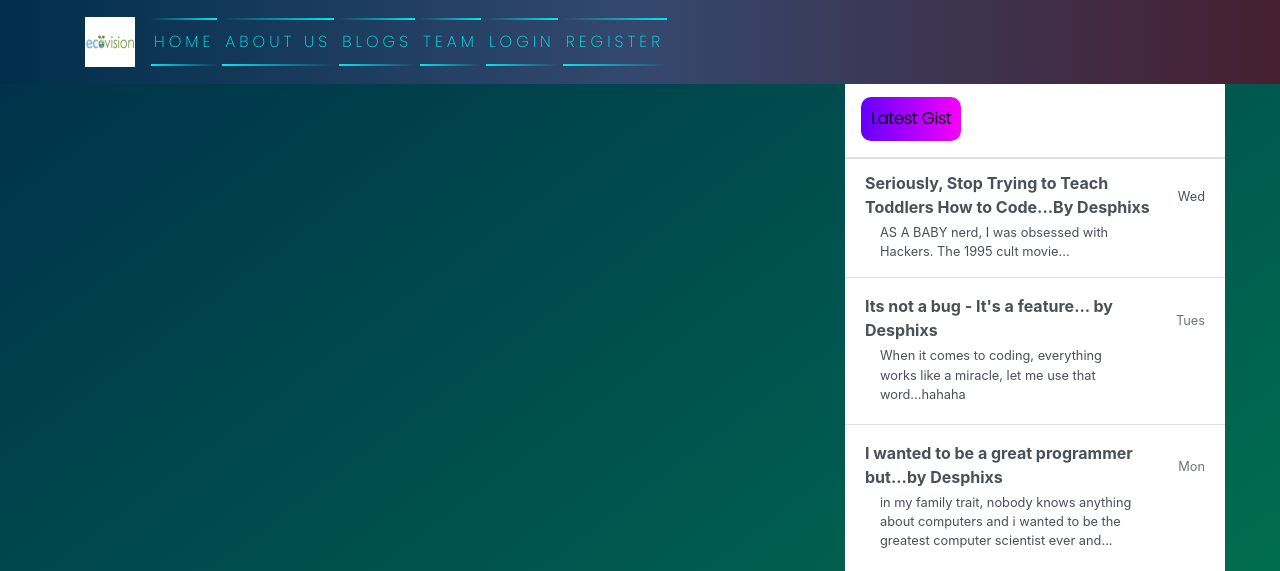
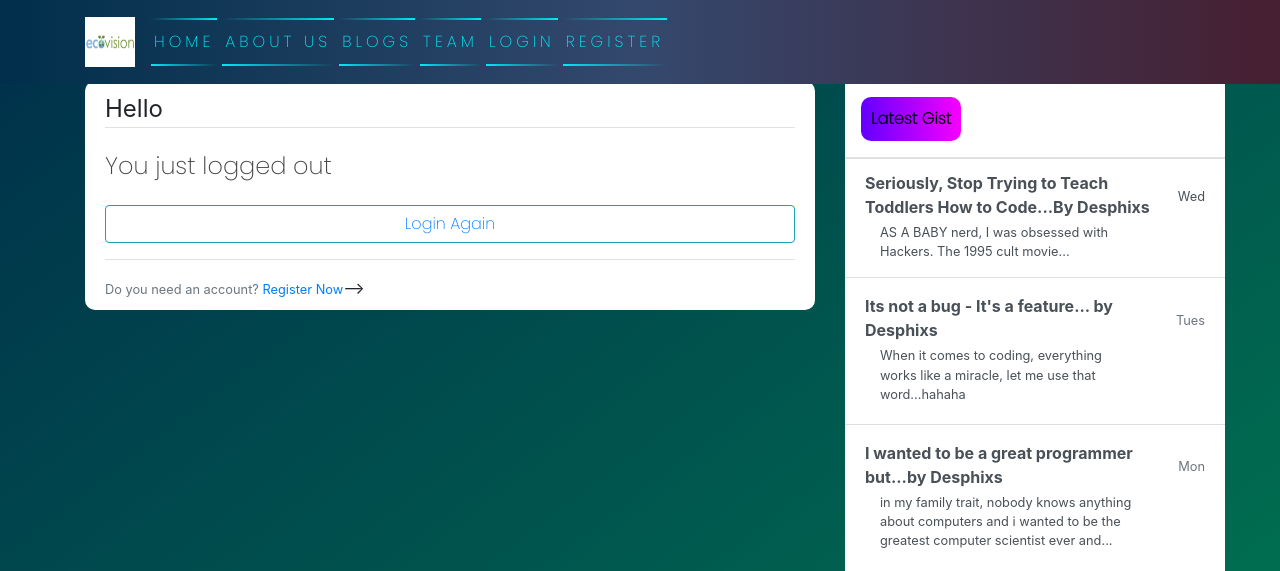
Before and after one commit to JahnaviJJ/EcoVisionG28, a Django app: page /logout/ in a window 1280 px wide. Shown: the top 571 px of the page. Run offline with Django 5.2, Linux system fonts and the light colour scheme; the visitor is signed in with stand-in values (Sample User, id 1); some libraries are stand-ins or nearby versions.

Commit message:
I have included the codes for login, logout, register views and forms

```diff
--- a/EcoVision/users/templates/users/logout.html
+++ b/EcoVision/users/templates/users/logout.html
@@ -3,5 +3,19 @@
 
 
 {% block content %}
-
+    <div class="content-section">
+        <form action="" method="post">
+            {% csrf_token %}
+            <fieldset class="form-group">
+                <legend class="border-bottom mb-4">Hello</legend>
+                <h4>You just logged out</h4>
+            </fieldset>
+            <div class="form-group">
+                <button class="btn btn-outline-info" type="submit"><a href="{% url 'login' %}">Login Again</a></button>
+            </div>
+        </form>
+        <div class="border-top pt-3">
+            <small class="text-muted">Do you need an account? <a href="{% url 'register' %}">Register Now</a></small>-->
+        </div>
+    </div>
 {% endblock content %}
--- a/EcoVision/users/views.py
+++ b/EcoVision/users/views.py
@@ -8,7 +8,16 @@ from django.contrib.auth.decorators import login_required
 
 
 def register(request):
-    return render(request, 'users/register.html')
+    if request.method == "POST":
+        form = UserRegisterForm(request.POST)
+        if form.is_valid():
+            form.save()
+            username = form.cleaned_data.get('username')
+            messages.success(request, f'Account Successfully Created for {username} Login In Now!!!')
+            return redirect('login')
+    else:
+        form = UserRegisterForm()
+    return render(request, 'users/register.html', {'form': form})
 
 
 @login_required
@@ -42,5 +51,5 @@ def profile_update(request):
 
 @login_required
 def custom_logout(request):
-    logout(request) #Logout view
+    logout(request)
     return render(request,'users/logout.html')
```
Also changed, not shown: EcoVision/users/forms.py (+8 -0 lines), EcoVision/users/templates/users/login.html (+15 -1 lines), EcoVision/users/templates/users/register.html (+15 -1 lines).
